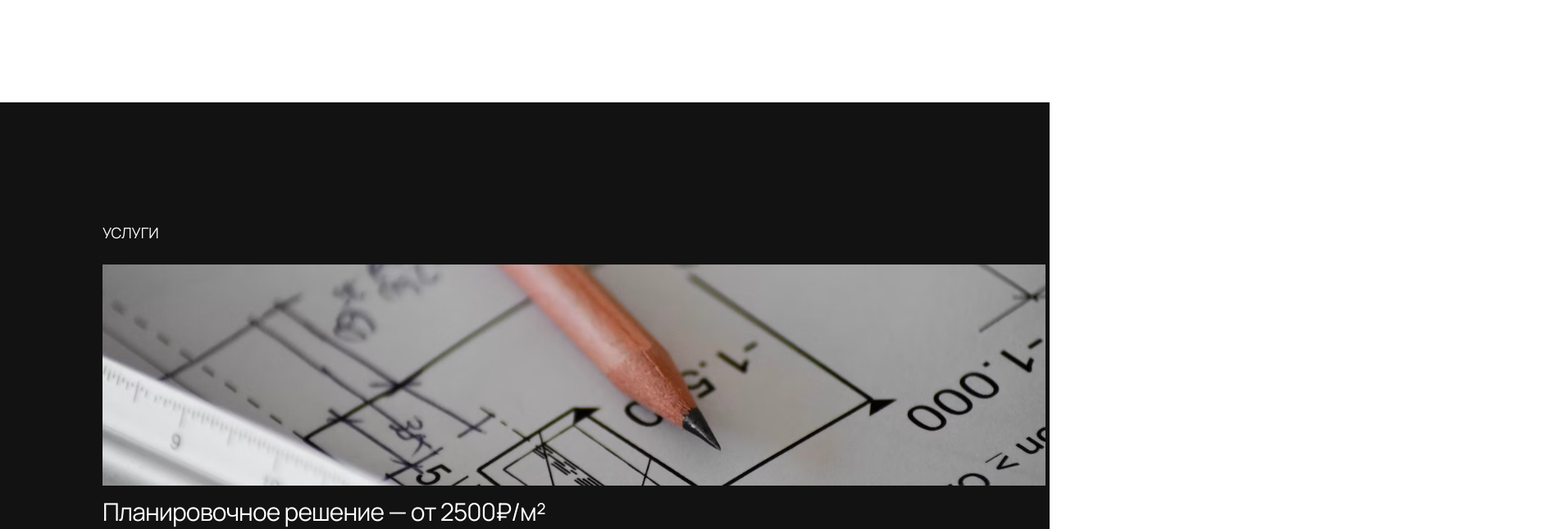
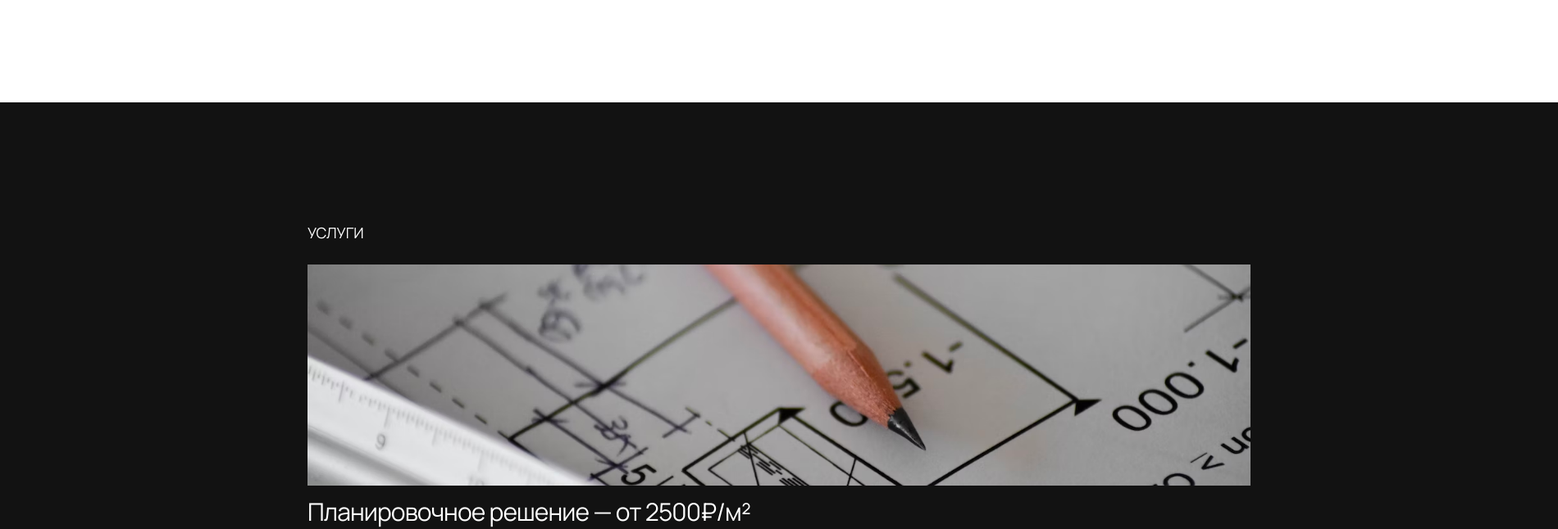
Before and after one commit to svytoz/proj1, a plain HTML site: page index.html in a window 1280 px wide. Shown: the part 3680-4326 px from the top of the page at 82% size, 1900 px wide, since content can reach past the window. Drawn offline with Linux system fonts and the light colour scheme.

Commit message:
Add files via upload

```diff
--- a/styles/styles.css
+++ b/styles/styles.css
@@ -197,7 +197,7 @@ a.projects__btn:hover {
 
 .section-black {
   background-color: #121212;
-
+  min-width: 1900px;
 }
 
 .section {
```
